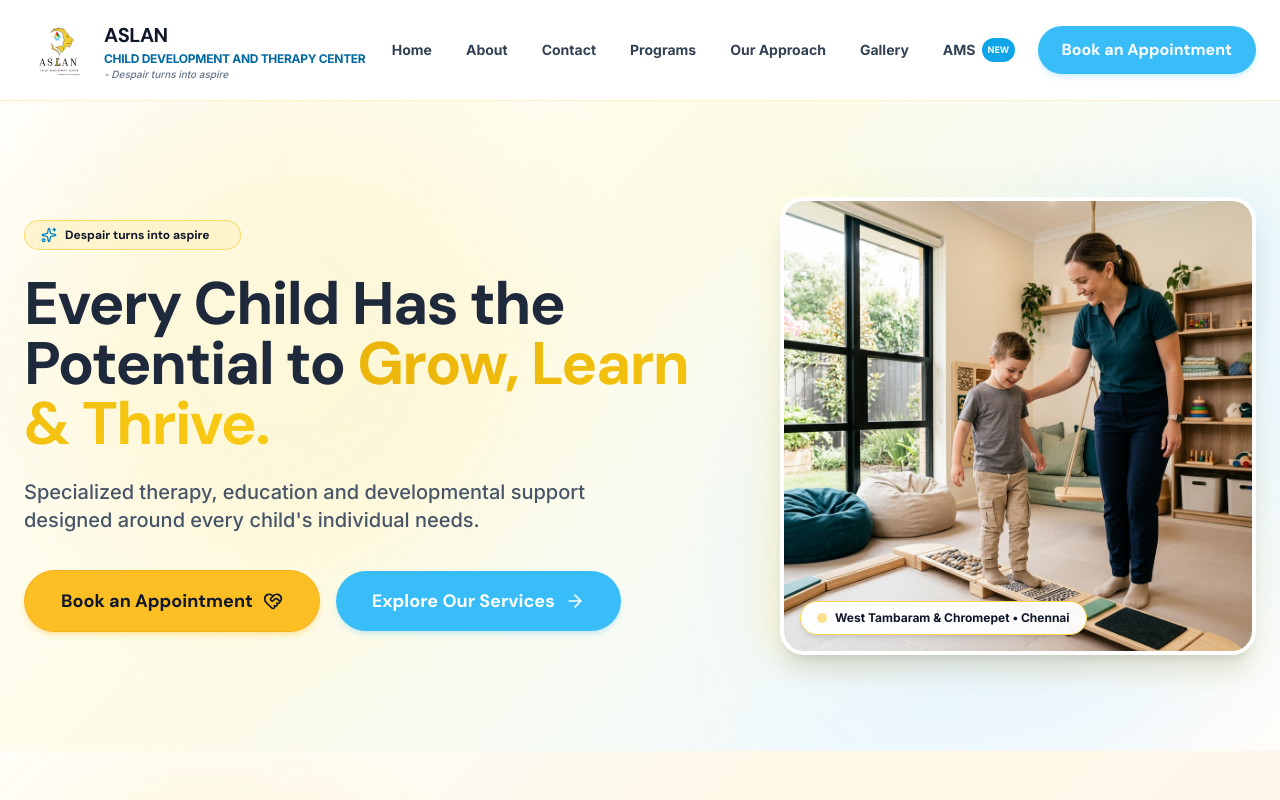
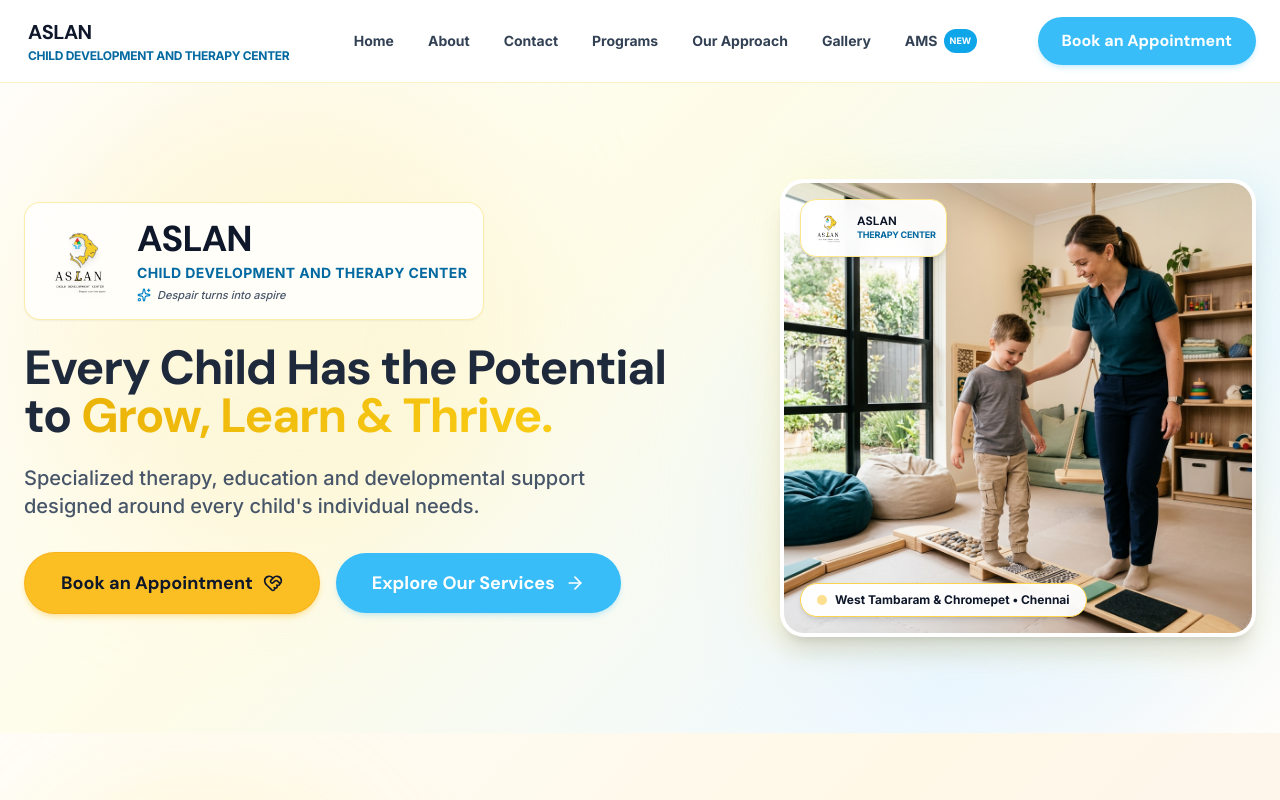
Before and after one commit to Lakshan1042/AslanCDC_Portfolio, a React (Vite) app: page / in a window 1280 px wide. Shown: the top 800 px of the page. Built offline with nearby package versions, Linux system fonts and the light colour scheme.

Commit message:
feat: "Updated logo"

```diff
--- a/src/components/Hero.tsx
+++ b/src/components/Hero.tsx
@@ -21,24 +21,38 @@
           {/* Left Text Column */}
           <div className="lg:col-span-7 space-y-6">
 
-            {/* Soft Eyebrow Tag with Slogan */}
+            {/* Center Brand & Logo Header */}
             <motion.div
               initial={{ opacity: 0, y: 15 }}
               animate={{ opacity: 1, y: 0 }}
               transition={{ duration: 0.5, delay: 0 }}
-              className="inline-flex items-center gap-2 px-4 py-1.5 rounded-full bg-amber-100/80 border border-amber-300/80 shadow-xs text-slate-900 text-xs font-bold font-heading"
+              className="flex items-center gap-4 bg-white/80 backdrop-blur-sm p-3 sm:p-4 rounded-2xl border border-amber-200/70 shadow-sm w-fit"
             >
-              <Sparkles className="w-4 h-4 text-sky-600" />
-              <span>Despair turns into aspire</span>
-              <span className="w-1.5 h-1.5 rounded-full bg-amber-500 animate-ping" />
+              <img
+                src="/images/aslan_logo.png"
+                alt="Aslan Child Development and Therapy Center Logo"
+                className="h-14 sm:h-18 lg:h-20 w-auto object-contain drop-shadow-md flex-shrink-0"
+              />
+              <div className="flex flex-col justify-center">
+                <span className="font-heading font-black text-2xl sm:text-3xl lg:text-4xl tracking-tight text-slate-900 leading-none">
+                  ASLAN
+                </span>
+                <span className="text-xs sm:text-sm font-extrabold text-sky-700 uppercase tracking-wide leading-tight mt-1">
+                  Child Development and Therapy Center
+                </span>
+                <div className="flex items-center gap-1.5 mt-1 text-[11px] font-bold text-amber-700">
+                  <Sparkles className="w-3.5 h-3.5 text-sky-600" />
+                  <span className="italic font-medium text-slate-600">Despair turns into aspire</span>
+                </div>
+              </div>
             </motion.div>
 
             {/* Headline (Single H1 Tag on Page) */}
             <motion.h1
               initial={{ opacity: 0, y: 20 }}
               animate={{ opacity: 1, y: 0 }}
-              transition={{ duration: 0.6, ease: 'easeOut', delay: 0.06 }}
-              className="text-4xl sm:text-5xl lg:text-6xl font-extrabold font-heading text-aslan-charcoal leading-[1.14] tracking-tight"
+              transition={{ duration: 0.6, ease: 'easeOut', delay: 0.08 }}
+              className="text-3xl sm:text-4xl lg:text-5xl font-extrabold font-heading text-aslan-charcoal leading-[1.15] tracking-tight"
             >
               Every Child Has the Potential to <span className="text-gradient-gold">Grow, Learn & Thrive.</span>
             </motion.h1>
@@ -58,7 +72,7 @@
               initial={{ opacity: 0, y: 20 }}
               animate={{ opacity: 1, y: 0 }}
               transition={{ duration: 0.6, ease: 'easeOut', delay: 0.22 }}
-              className="pt-3 flex flex-col sm:flex-row gap-4 items-stretch sm:items-center"
+              className="pt-2 flex flex-col sm:flex-row gap-4 items-stretch sm:items-center"
             >
               <Button
                 variant="primary"
@@ -98,6 +112,19 @@
                 className="w-full h-[380px] lg:h-[450px] object-cover group-hover:scale-105 transition-transform duration-500"
               />
 
+              {/* Floating Top Badge with Logo */}
+              <div className="absolute top-4 left-4 p-2 sm:p-2.5 rounded-2xl bg-white/95 backdrop-blur-md border border-amber-200 shadow-md flex items-center gap-2.5">
+                <img
+                  src="/images/aslan_logo.png"
+                  alt="Aslan Logo Badge"
+                  className="h-8 sm:h-9 w-auto object-contain flex-shrink-0"
+                />
+                <div className="flex flex-col">
+                  <span className="font-heading font-black text-xs text-slate-900 leading-none">ASLAN</span>
+                  <span className="text-[9px] font-bold text-sky-700 uppercase tracking-tight leading-tight mt-0.5">Therapy Center</span>
+                </div>
+              </div>
+
               {/* Soft Bottom Accent Tag */}
               <div className="absolute bottom-4 left-4 px-4 py-2 rounded-full bg-white/95 backdrop-blur-md border border-amber-300 text-xs font-extrabold text-slate-900 shadow-md flex items-center gap-2">
                 <span className="w-2.5 h-2.5 rounded-full bg-amber-400 animate-pulse" />
--- a/src/components/Navbar.tsx
+++ b/src/components/Navbar.tsx
@@ -59,13 +59,8 @@
           {/* Official Aslan Brand Mark with Full Center Name */}
           <button
             onClick={() => onNavigate('home', 'hero')}
-            className="flex items-center gap-3 text-left group focus:outline-none focus:ring-2 focus:ring-aslan-gold rounded-xl p-1 max-w-[78%] sm:max-w-none"
+            className="flex items-center text-left group focus:outline-none focus:ring-2 focus:ring-aslan-gold rounded-xl p-1 max-w-[78%] sm:max-w-none"
           >
-            <img
-              src="/images/aslan_logo.png"
-              alt="Aslan Child Development and Therapy Center Logo"
-              className="h-11 sm:h-14 lg:h-16 w-auto object-contain drop-shadow-xs group-hover:scale-105 transition-transform flex-shrink-0"
-            />
             <div className="flex flex-col justify-center">
               <div className="flex items-center gap-1.5 flex-wrap sm:flex-nowrap">
                 <span className="font-heading font-black text-base sm:text-lg lg:text-xl tracking-tight text-slate-900 group-hover:text-sky-700 transition-colors leading-none">
@@ -79,9 +74,6 @@
               </div>
               <span className="text-[10px] sm:text-[11px] lg:text-xs font-bold text-sky-700 uppercase tracking-tight leading-tight mt-0.5">
                 Child Development and Therapy Center
-              </span>
-              <span className="text-[9px] sm:text-[10px] font-medium text-slate-500 italic hidden sm:block leading-none mt-0.5">
-                - Despair turns into aspire
               </span>
             </div>
           </button>
```
